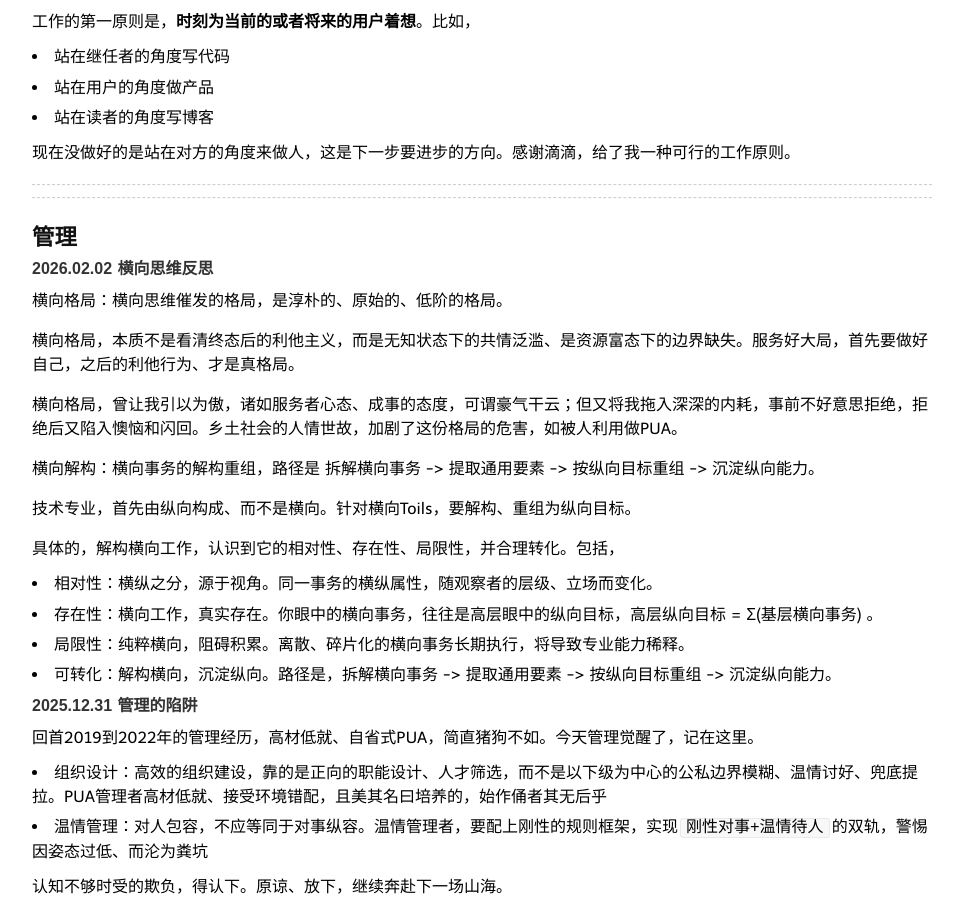
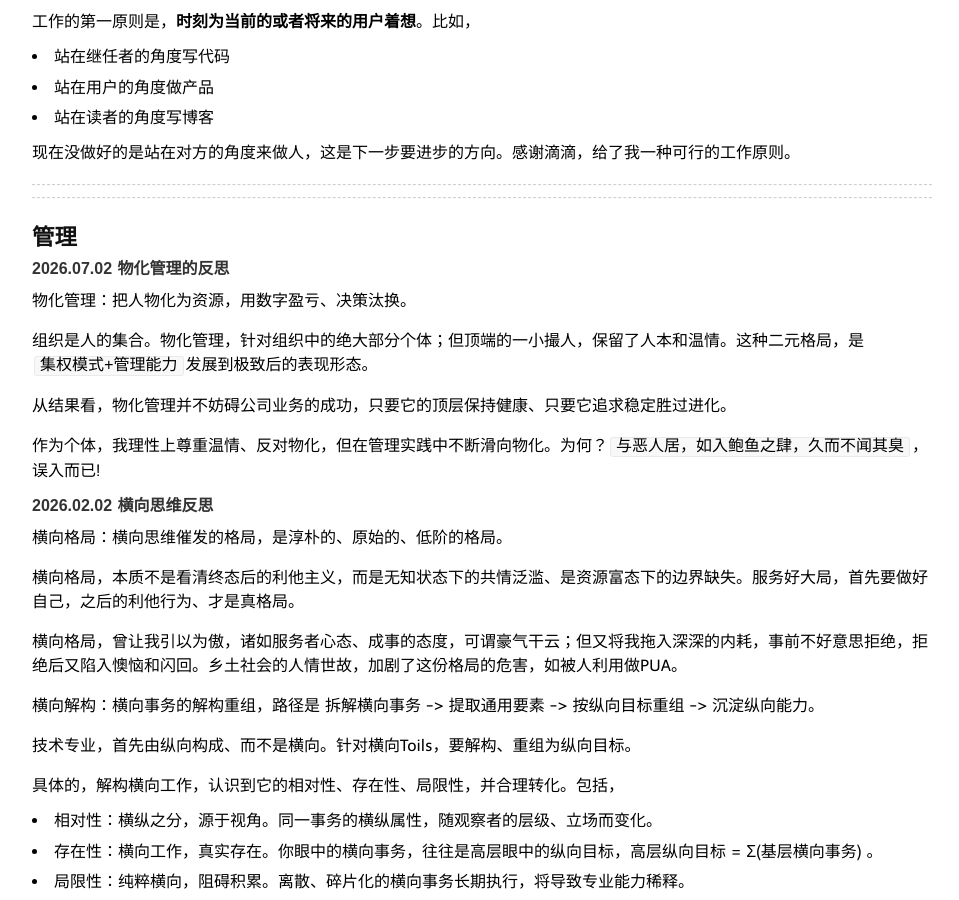
Before and after one commit to niean/niean.github.io, a Jekyll site: the page built from _posts/2024-06-30-se-insight.markdown, in a window 1280 px wide and 900 px high, scrolled down 21868 px. Shown: the whole window, without its empty margins (158-1117 px from the left). Built offline with Jekyll 4.4.1, drawn with Linux system fonts in a browser that asks for light colours; comment, search, counter and statistics services are not loaded.

Commit message:
管理:物化反思

```diff
--- a/_posts/2024-06-30-se-insight.markdown
+++ b/_posts/2024-06-30-se-insight.markdown
@@ -823,6 +823,17 @@ SRE个体习惯有差异，对小规范认知不一致，最后可能伤害到
 ------------------------------------------------------------------------------------------------------------
 
 ## 管理
+
+#### 2026.07.02 物化管理的反思
+物化管理：把人物化为资源，用数字盈亏、决策汰换。
+
+组织是人的集合。物化管理，针对组织中的绝大部分个体；但顶端的一小撮人，保留了人本和温情。这种二元格局，是`集权模式+管理能力`发展到极致后的表现形态。
+
+从结果看，物化管理并不妨碍公司业务的成功，只要它的顶层保持健康、只要它追求稳定胜过进化。
+
+作为个体，我理性上尊重温情、反对物化，但在管理实践中不断滑向物化。为何？`与恶人居，如入鲍鱼之肆，久而不闻其臭`，误入而已!
+
+
 #### 2026.02.02 横向思维反思
 横向格局：横向思维催发的格局，是淳朴的、原始的、低阶的格局。
 
```
